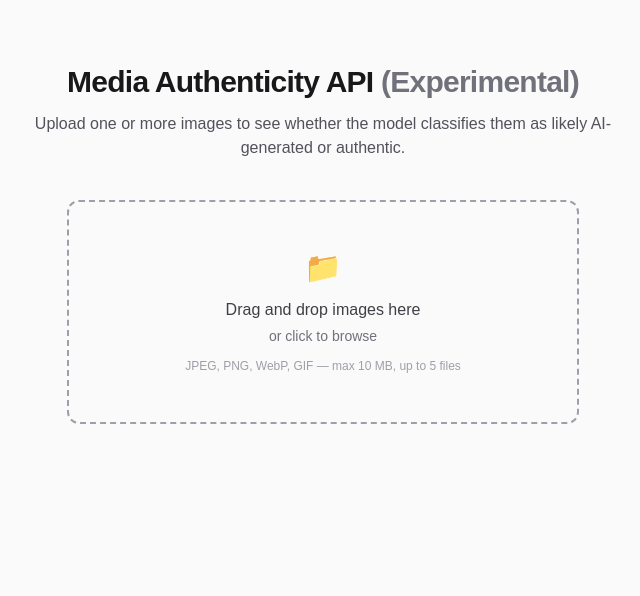
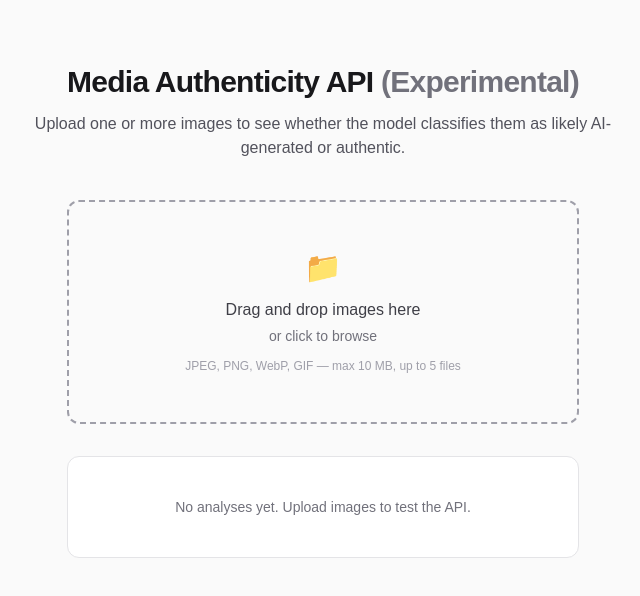
Before and after one commit to ChrisHorn-Dev/media-auth-api, a Next.js app: page / in a window 1280 px wide. Shown: the top 596 px of the page, without its empty margins (317-957 px from the left). Built offline with nearby package versions, Linux system fonts and the light colour scheme.

Commit message:
Add empty state for results list

```diff
--- a/app/page.tsx
+++ b/app/page.tsx
@@ -81,6 +81,8 @@ export default function Home() {
   };
 
   const isUploading = status === "uploading";
+  const hasResults = (result != null) || (batchResults != null && batchResults.length > 0);
+  const showEmptyState = !hasResults && !isUploading;
 
   return (
     <div className="min-h-screen bg-zinc-50 text-zinc-900">
@@ -128,6 +130,15 @@ export default function Home() {
           {status === "done" && batchResults && batchResults.length > 0 && (
             <BatchResultList results={batchResults} />
           )}
+
+          {showEmptyState && (
+            <div
+              className="w-full max-w-lg rounded-xl border border-zinc-200 bg-white py-10 text-center text-sm text-zinc-500"
+              role="status"
+            >
+              No analyses yet. Upload images to test the API.
+            </div>
+          )}
         </section>
       </main>
     </div>
```
